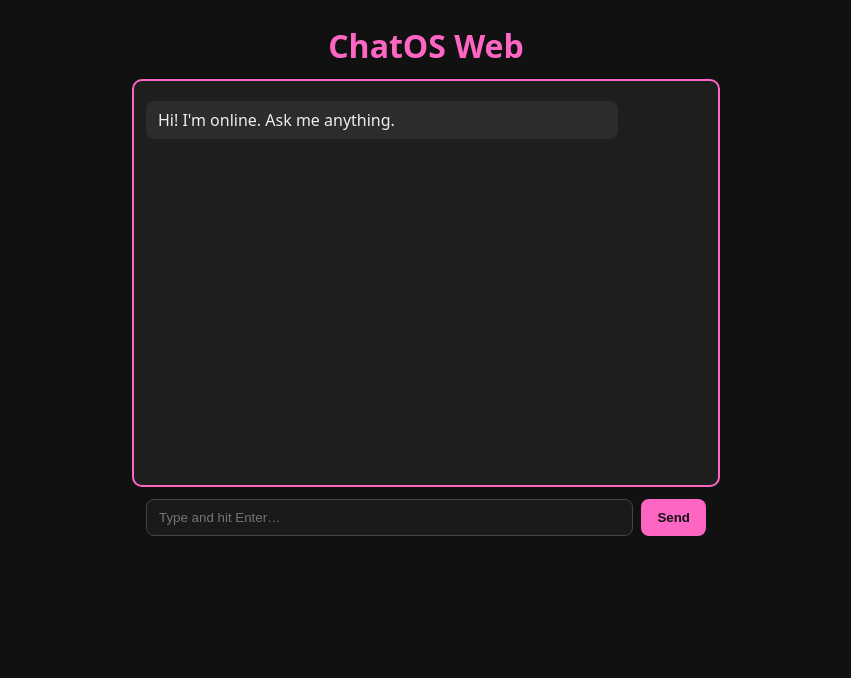
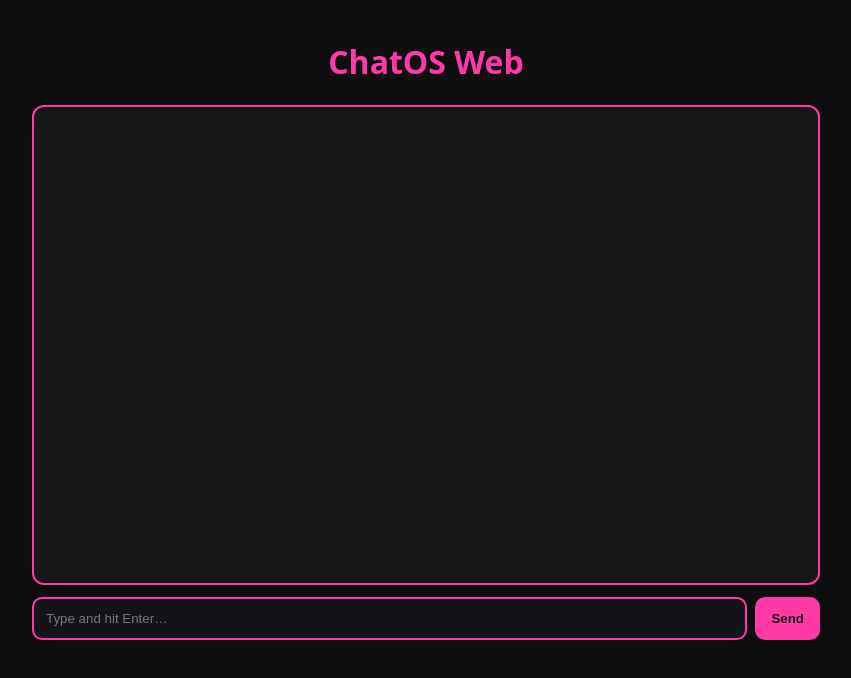
Before and after one commit to MissA2223/chatos-web, a plain HTML site: page index.html in a window 1280 px wide. Shown: the whole page, without its empty margins (214-1065 px from the left). Drawn offline with Linux system fonts and the light colour scheme.

Commit message:
Update index.html

```diff
--- a/index.html
+++ b/index.html
@@ -1,73 +1,36 @@
-<!doctype html>
+<!DOCTYPE html>
 <html lang="en">
 <head>
-  <meta charset="utf-8" />
-  <title>ChatOS</title>
+  <meta charset="UTF-8" />
+  <title>ChatOS Web</title>
   <meta name="viewport" content="width=device-width, initial-scale=1" />
   <style>
-    body { background:#111; color:#eee; font-family:system-ui,sans-serif; display:flex; flex-direction:column; align-items:center; gap:12px; margin:0; padding:24px; }
-    h1 { color:#ff66c4; margin:0; }
-    #chat-box { width:100%; max-width:560px; height:380px; overflow-y:auto; border:2px solid #ff66c4; border-radius:10px; padding:12px; background:#1e1e1e; }
-    .msg { margin:8px 0; padding:8px 12px; border-radius:8px; max-width:80%; }
-    .user { background:#ff66c4; color:#111; margin-left:auto; }
-    .bot  { background:#2c2c2c; color:#eee; margin-right:auto; }
-    form { display:flex; gap:8px; width:100%; max-width:560px; }
-    input { flex:1; padding:10px 12px; border-radius:8px; border:1px solid #444; background:#1a1a1a; color:#eee; }
-    button { padding:10px 16px; border:0; border-radius:8px; background:#ff66c4; color:#111; font-weight:600; cursor:pointer; }
+    :root { --pink:#ff3aa7; --bg:#0e0e10; --panel:#28282c; --text:#eee; }
+    * { box-sizing: border-box; }
+    body { margin:0; background:var(--bg); color:var(--text); font:16px/1.4 system-ui, -apple-system, Segoe UI, Roboto, sans-serif; }
+    .wrap { max-width:820px; margin:40px auto; padding:0 16px; }
+    h1 { text-align:center; color:var(--pink); margin:0 0 20px; }
+    .chat { background:rgba(255,255,255,0.04); border:2px solid var(--pink); border-radius:12px; padding:16px; height:60vh; overflow:auto; }
+    .msg { display:inline-block; padding:10px 12px; border-radius:10px; margin:10px 0; max-width:90%; }
+    .user  { background:var(--pink); color:#111; align-self:flex-end; }
+    .bot   { background:var(--panel); }
+    .row { display:flex; gap:8px; margin-top:12px; }
+    input[type="text"] { flex:1; padding:12px; border-radius:10px; border:2px solid var(--pink); background:#141418; color:var(--text); }
+    button { padding:12px 16px; border:none; background:var(--pink); color:#111; border-radius:10px; font-weight:700; cursor:pointer; }
+    .srcs { font-size:12px; opacity:.85; margin-top:6px; }
+    a { color:#b8e0ff; }
   </style>
 </head>
 <body>
-  <h1>ChatOS Web</h1>
-  <div id="chat-box"></div>
+  <div class="wrap">
+    <h1>ChatOS Web</h1>
+    <div id="chat-box" class="chat"></div>
+    <form id="chat-form" class="row" autocomplete="off">
+      <input id="user-input" type="text" placeholder="Type and hit Enter…" />
+      <button id="send-btn" type="submit">Send</button>
+    </form>
+  </div>
 
-  <form id="chat-form">
-    <input id="user-input" placeholder="Type and hit Enter…" autocomplete="off" />
-    <button id="sendBtn" type="submit">Send</button>
-  </form>
-
-  <script>
-    const chatBox   = document.getElementById('chat-box');
-    const form      = document.getElementById('chat-form');
-    const userInput = document.getElementById('user-input');
-    const sendBtn   = document.getElementById('sendBtn');
-
-    function addMessage(text, who='bot') {
-      const div = document.createElement('div');
-      div.className = `msg ${who}`;
-      div.textContent = text;
-      chatBox.appendChild(div);
-      chatBox.scrollTop = chatBox.scrollHeight;
-    }
-
-    form.addEventListener('submit', async (e) => {
-      e.preventDefault();
-      const message = userInput.value.trim();
-      if (!message) return;
-
-      addMessage(message, 'user');
-      userInput.value = '';
-      sendBtn.disabled = true;
-
-      try {
-        const res = await fetch('/api/chat', {
-          method: 'POST',
-          headers: { 'Content-Type': 'application/json' },
-          body: JSON.stringify({ message })
-        });
-
-        let data;
-        try { data = await res.json(); } catch { data = {}; }
-
-        addMessage(data.reply || data.error || `HTTP ${res.status}`, 'bot');
-      } catch (err) {
-        addMessage('Error: ' + err.message, 'bot');
-      } finally {
-        sendBtn.disabled = false;
-      }
-    });
-
-    // Optional hello message
-    addMessage("Hi! I'm online. Ask me anything.", 'bot');
-  </script>
+  <script src="/main.js"></script>
 </body>
 </html>
```
